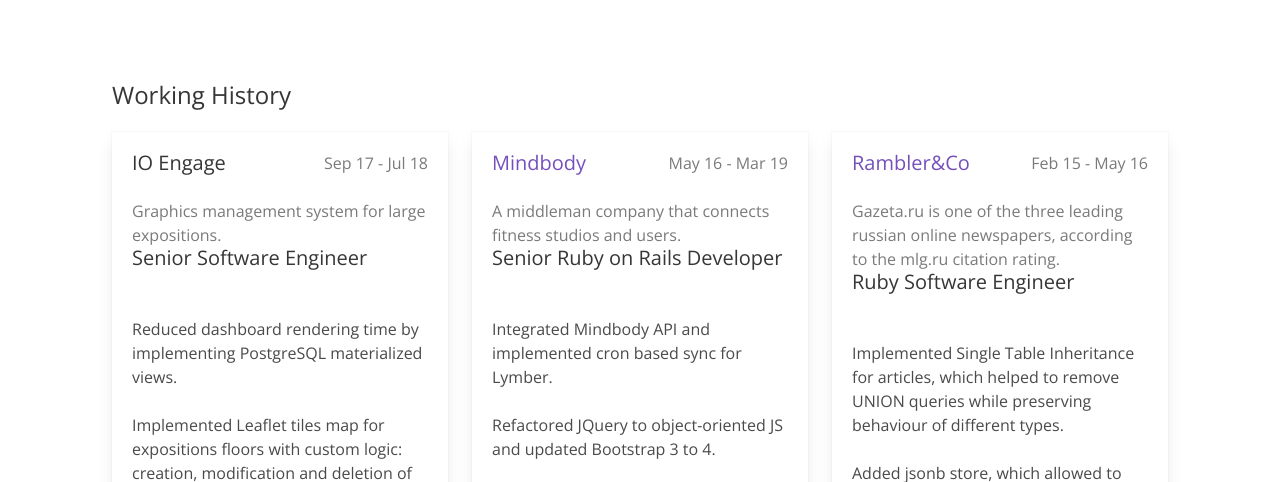
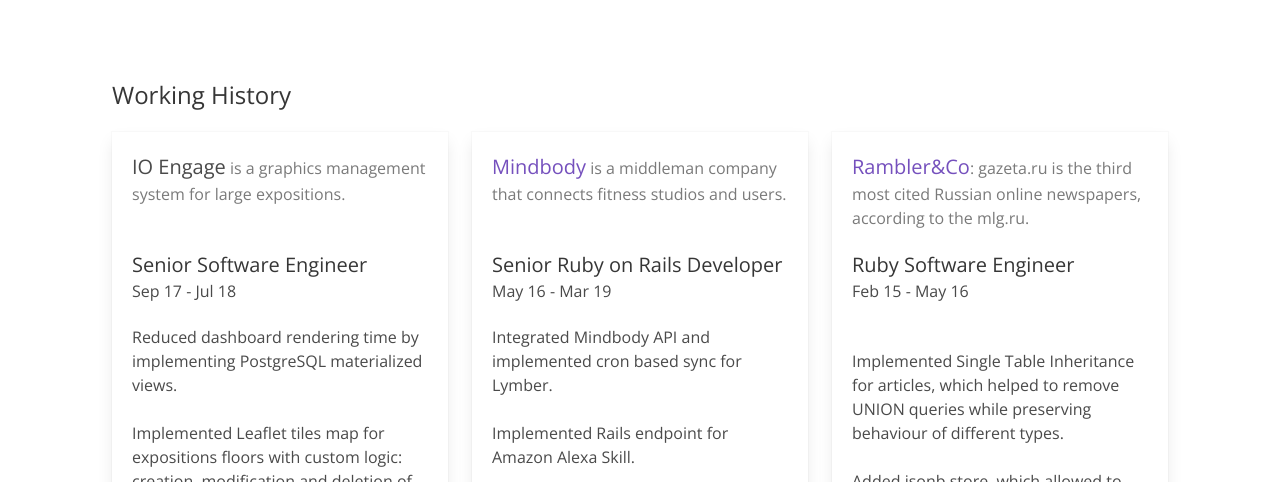
Before and after one commit to ksevelyar/resume, a website built with webpack: page src/index.pug in a window 1280 px wide. Shown: the part 310-792 px from the top of the page. Built offline with nearby package versions, Linux system fonts and the light colour scheme; files whose address does not match are found by name.

Commit message:
cleanup working history

```diff
--- a/src/index.pug
+++ b/src/index.pug
@@ -33,39 +33,42 @@
         .tile.is-ancestor
           .tile.is-parent
             .tile.is-child.box
-              .level.title.is-5
-                .level-left IO Engage
-                .level-right.has-text-grey.is-size-6 Sep 17 - Jul 18
-              p.has-text-grey Graphics management system for large expositions.
-              .title.is-5 Senior Software Engineer
+              p
+                h3.is-size-5.is-inline IO Engage
+                |&nbsp;
+                span.has-text-grey is a graphics management system for large expositions.
               br
+              br
+              h3.title.is-5 Senior Software Engineer
+              .subtitle.is-6 Sep 17 - Jul 18
               p Reduced dashboard rendering time by implementing PostgreSQL materialized views.
               br
               p Implemented Leaflet tiles map for expositions floors with custom logic: creation, modification and deletion of items via AJAX, filtering and printing.
           .tile.is-parent
             .tile.is-child.box
-              .level.title.is-5
-                .level-left
-                  a(href="https://www.mindbodyonline.com/") Mindbody
-                .level-right.has-text-grey.is-size-6
-                  p May 16 - Mar 19
-              p.has-text-grey A middleman company that connects fitness studios and users.
+              p
+                a.is-size-5(href="https://www.mindbodyonline.com/") Mindbody
+                |&nbsp;
+                span.has-text-grey is a middleman company that connects fitness studios and users.
+              br
+              br
               .title.is-5 Senior Ruby on Rails Developer
-              br
+              .subtitle.is-6 May 16 - Mar 19
               p Integrated Mindbody API and implemented cron based sync for Lymber.
               br
-              p Refactored JQuery to object-oriented JS and updated Bootstrap 3 to 4.
+              p Implemented Rails endpoint for Amazon Alexa Skill.
               br
-              p Implemented auto-discount for available classes based on popularity, availability, weather and other conditions.
+              p Implemented auto-discount logic for classes.
           .tile.is-parent
             .tile.is-child.box
-              .level.title.is-5
-                .level-left
-                  a.size-is-5(href='https://rambler-co.ru/en') Rambler&Co
-                .level-right.has-text-grey.is-size-6
-                  p Feb 15 - May 16
-              p.has-text-grey Gazeta.ru is one of the three leading russian online newspapers, according to the mlg.ru citation rating.
+              p
+                a.is-size-5(href='https://rambler-co.ru/en') Rambler&Co
+                span.has-text-grey :
+                |&nbsp;
+                span.has-text-grey gazeta.ru is the third most cited Russian online newspapers, according to the mlg.ru.
+              br
               .title.is-5 Ruby Software Engineer
+              .subtitle.is-6 Feb 15 - May 16
               br
               p Implemented Single Table Inheritance for articles, which helped to remove UNION queries while preserving behaviour of different types.
               br
--- a/src/resume.sass
+++ b/src/resume.sass
@@ -25,4 +25,4 @@
     display: none !important
 
   footer
-    margin-top: 65px
+    margin-top: 95px
```
Also changed, not shown: docs/css/bundle.css, docs/index.html, 1 other file.
